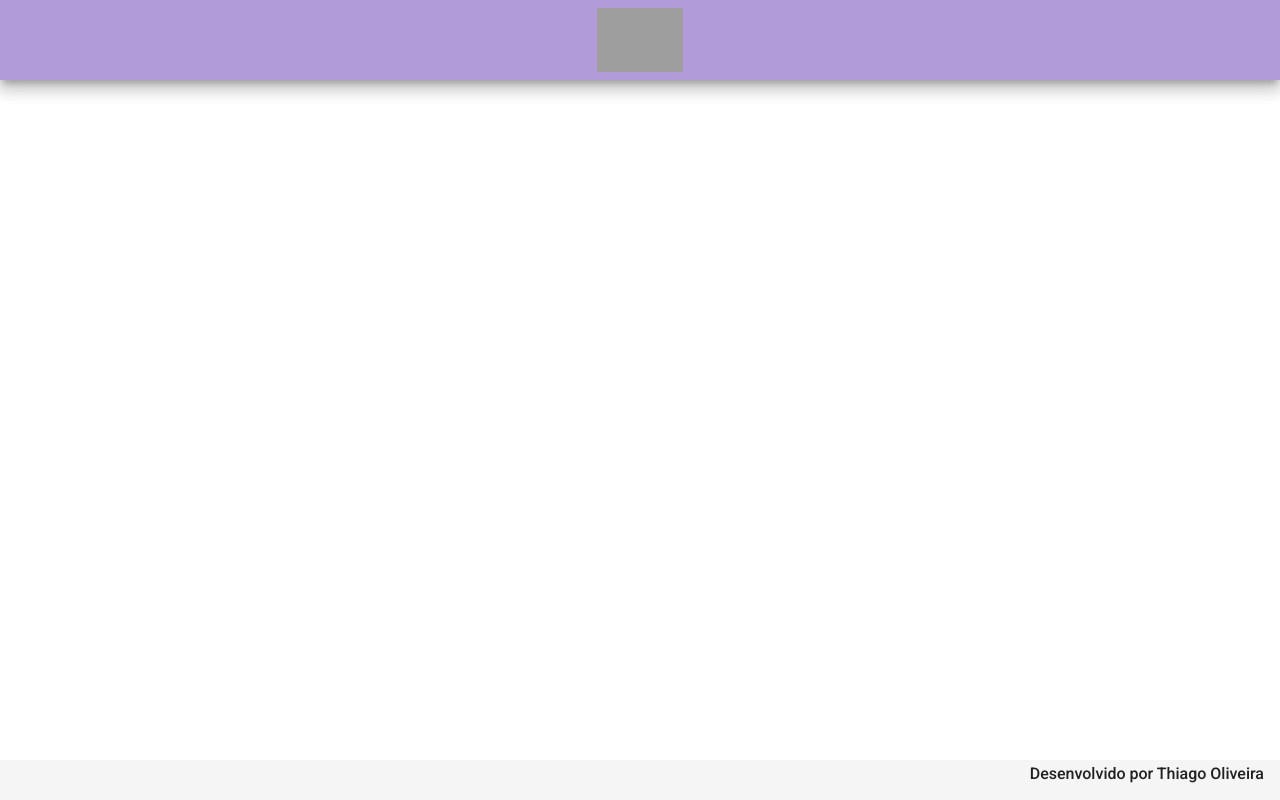
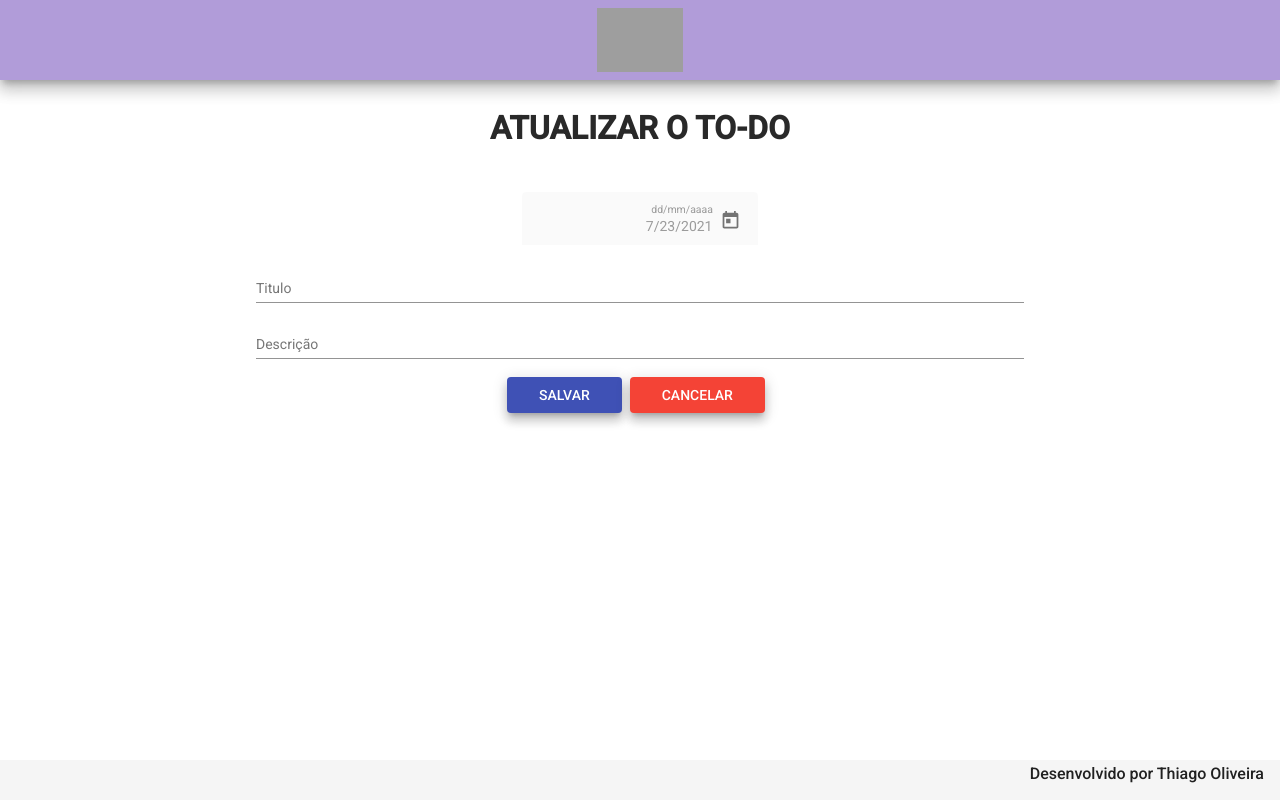
Before and after one commit to thiagop-o/angular-todo_list, an Angular app: page /update/1 in a window 1280 px wide. Before the commit this address led to /. Built offline with nearby package versions, Linux system fonts and the light colour scheme; no server answers; grey boxes are pictures that could not be loaded.

Commit message:
Front e Integração Finalizada com Sucesso!

```diff
--- a/src/app/app-routing.module.ts
+++ b/src/app/app-routing.module.ts
@@ -1,3 +1,4 @@
+import { UpdateComponent } from './components/update/update.component';
 import { CreateComponent } from './components/create/create.component';
 import { FinalizadosComponent } from './components/finalizados/finalizados.component';
 import { ReadAllComponent } from './components/read-all/read-all.component';
@@ -16,6 +17,10 @@
   {
     path: 'create',
     component: CreateComponent
+  },
+  {
+    path: 'update/:id',
+    component: UpdateComponent
   }
 ];
 
--- a/src/app/app.module.ts
+++ b/src/app/app.module.ts
@@ -21,6 +21,7 @@
 import {MatInputModule} from '@angular/material/input';
 import {MatDatepickerModule} from '@angular/material/datepicker';
 import { MatNativeDateModule } from "@angular/material/core";
+import { UpdateComponent } from './components/update/update.component';
 
 
 
@@ -32,6 +33,7 @@
     ReadAllComponent,
     FinalizadosComponent,
     CreateComponent,
+    UpdateComponent,
   ],
   imports: [
     BrowserModule,
--- a/src/app/components/read-all/read-all.component.html
+++ b/src/app/components/read-all/read-all.component.html
@@ -17,7 +17,7 @@
                 <button (click)="finalizar(item)" mat-mini-fab color="primary">
                     <mat-icon >done</mat-icon>
                 </button>
-                <button mat-mini-fab color="accent">
+                <button routerLink="update/{{ item.id }}" mat-mini-fab color="accent">
                     <mat-icon>edit</mat-icon>
                 </button>
                 <button (click)="delete(item.id)"   mat-mini-fab color="warn">
--- /dev/null
+++ b/src/app/components/update/update.component.css
@@ -0,0 +1,32 @@
+form {
+    width: 60%;
+    margin: 2rem auto 0 auto;
+    text-align: center;
+
+}
+
+.data-finalizada {
+    text-align: right;
+}
+
+h1 {
+    font-size: 2rem;
+    font-weight: 600;
+    margin-bottom: 3rem;
+    color: rgb(41, 41, 41);
+}
+
+.form {
+    width: 100%;
+}
+
+.buttons {
+    width: 100%;
+
+}
+
+button {
+    margin-right: .5rem;
+    padding-right: 2rem;
+    padding-left: 2rem;
+}
--- /dev/null
+++ b/src/app/components/update/update.component.html
@@ -0,0 +1,24 @@
+<form>
+    <h1>ATUALIZAR O TO-DO</h1>
+    <mat-form-field class="data-finalizada" appearance="fill">
+      <mat-label>dd/mm/aaaa</mat-label>
+      <input [(ngModel)]="todo.dataParaFinalizar" name="todo.dataParaFinalizar" matInput [matDatepicker]="dp3" disabled />
+      <mat-datepicker-toggle matSuffix [for]="dp3"></mat-datepicker-toggle>
+      <mat-datepicker #dp3 disabled="false"></mat-datepicker>
+    </mat-form-field>
+
+    <div class="forms">
+      <mat-form-field class="form">
+        <mat-label>Titulo</mat-label>
+        <input [(ngModel)]="todo.titulo" name="todo.titulo" matInput placeholder="Estudar Spring" />
+      </mat-form-field>
+      <mat-form-field class="form">
+        <mat-label>Descrição</mat-label>
+        <input [(ngModel)]="todo.descricao" name="todo.descricao" matInput placeholder="Estudar Spring 2" />
+      </mat-form-field>
+    </div>
+    <div class="buttons">
+      <button  (click)="update()" class="novo-todo mat-elevation-z8" mat-raised-button color="primary">SALVAR</button>
+      <button  (click)="cancel()" class="novo-todo mat-elevation-z8" mat-raised-button color="warn">CANCELAR</button>
+    </div>
+  </form>
--- /dev/null
+++ b/src/app/components/update/update.component.ts
@@ -0,0 +1,50 @@
+import { Component, OnInit } from '@angular/core';
+import { ActivatedRoute, Router } from '@angular/router';
+import { Todo } from 'src/app/models/todo';
+import { TodoService } from 'src/app/services/todo.service';
+
+@Component({
+  selector: 'app-update',
+  templateUrl: './update.component.html',
+  styleUrls: ['./update.component.css']
+})
+export class UpdateComponent implements OnInit {
+  todo: Todo = {
+    titulo: '',
+    descricao: '',
+    dataParaFinalizar: new Date,
+    finalizado : false
+  }
+
+  constructor(private router: Router, private service: TodoService, private route: ActivatedRoute) { }
+
+  ngOnInit(): void {
+    this.todo.id = this.route.snapshot.paramMap.get("id")!;
+    this.findById();
+  }
+
+  findById(): void {
+    this.service.findById(this.todo.id).subscribe((resposta)=> {
+      this.todo = resposta;
+    })
+  }
+
+  update(): void {
+    this.service.update(this.todo).subscribe((resposta) => {
+      this.service.message('Informações atualizadas com sucesso!')
+      this.router.navigate(['']);
+    }, err => {
+      this.service.message('Falha ao atualizar o TO-DO!')
+      this.router.navigate([''])
+    })
+  }
+
+  cancel(): void {
+    this.router.navigate(['']);
+  }
+
+  formatarData(): void {
+    let data = new Date(this.todo.dataParaFinalizar)
+    this.todo.dataParaFinalizar = `${data.getDate()}/${data.getMonth() +1 }/${data.getFullYear()}`
+  }
+}
--- a/src/app/services/todo.service.ts
+++ b/src/app/services/todo.service.ts
@@ -15,6 +15,11 @@
   constructor(private http: HttpClient , private snack: MatSnackBar) { }
   findAll(): Observable<Todo[]> {
     return this.http.get<Todo[]>(this.baseUrl);
+  }
+
+  findById(id: any): Observable<Todo> {
+    const url = `${this.baseUrl}/${id}`
+    return this.http.get<Todo>(url);
   }
 
   update(todo: Todo): Observable<Todo>{
```
